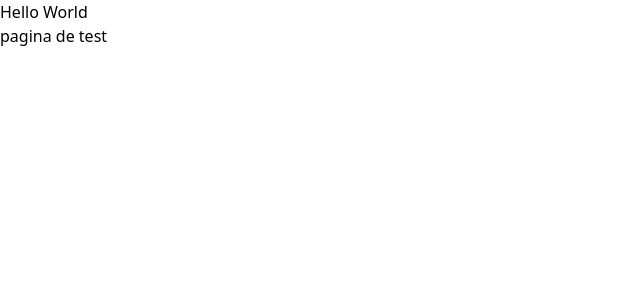
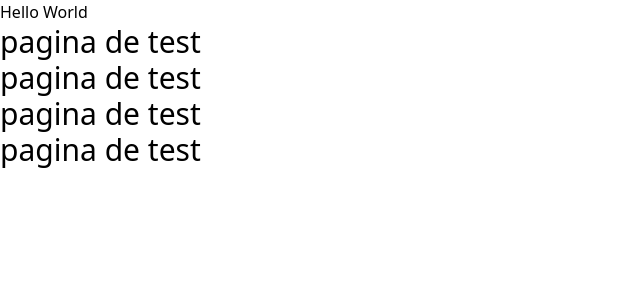
Before and after one commit to MVFTepox/Skyders, a Vue app: page / in a window 1280 px wide. Shown: the top 300 px of the page, without its empty margins (0-640 px from the left). Built offline with nearby package versions, Linux system fonts and the light colour scheme.

Commit message:
tailwind

```diff
--- a/src/components/HelloWorld.vue
+++ b/src/components/HelloWorld.vue
@@ -1,4 +1,7 @@
 <template>
   <h1>Hello World</h1>
-  <p>pagina de test</p>
+  <p class="text-3xl">pagina de test</p>
+  <p class="text-3xl">pagina de test</p>
+  <p class="text-3xl">pagina de test</p>
+  <p class="text-3xl">pagina de test</p>
 </template>
```
